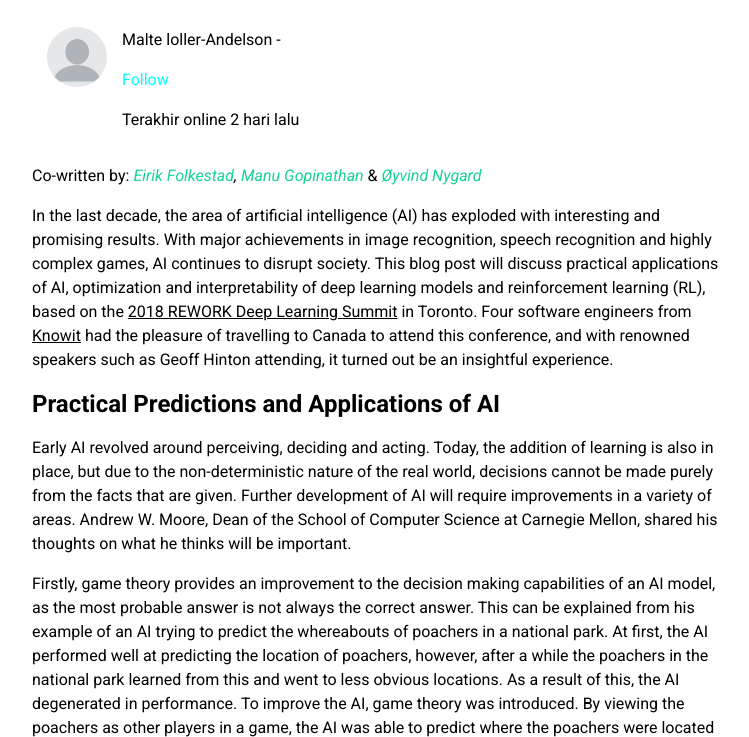
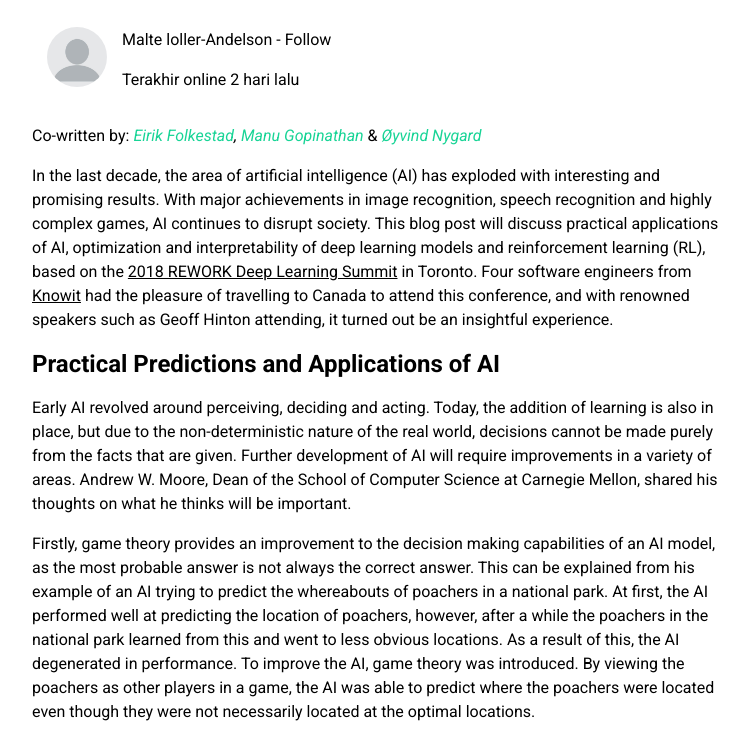
Before and after one commit to Alzhar-Crown/html-activity-1, a plain HTML site: page index.html in a window 1280 px wide. Shown: the part 63-800 px from the top of the page, without its empty margins (258-1007 px from the left). Drawn offline with Linux system fonts and the light colour scheme.

Commit message:
Commit kedua

```diff
--- a/index.html
+++ b/index.html
@@ -55,7 +55,7 @@
 
     <div class="avatar">
       <img class="avatarr" src="OIP.jfif" alt="">
-       <div id="isi"> <p class="info">Malte loller-Andelson - <p style="color: aqua;"> Follow</p></p>
+       <div id="isi"> <p class="info">Malte loller-Andelson -  Follow</p>
       <p class="status"> Terakhir online 2 hari lalu</p></div>
 
       </div>
```
